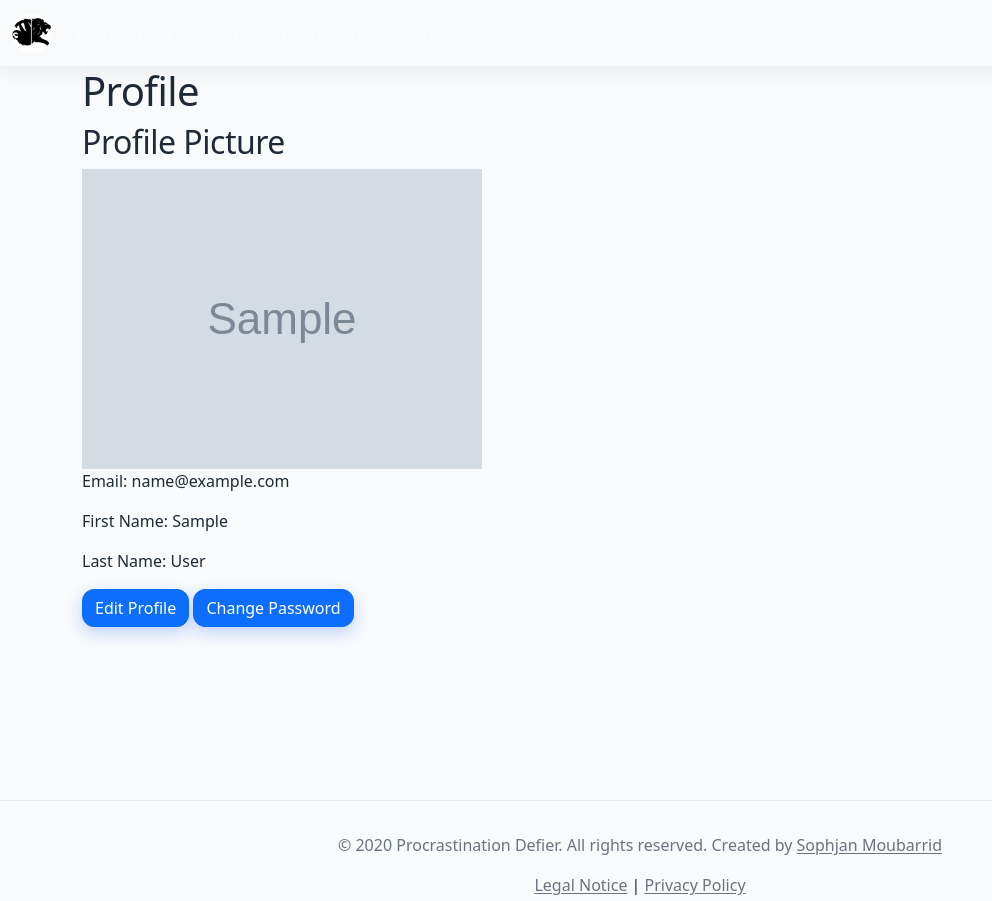
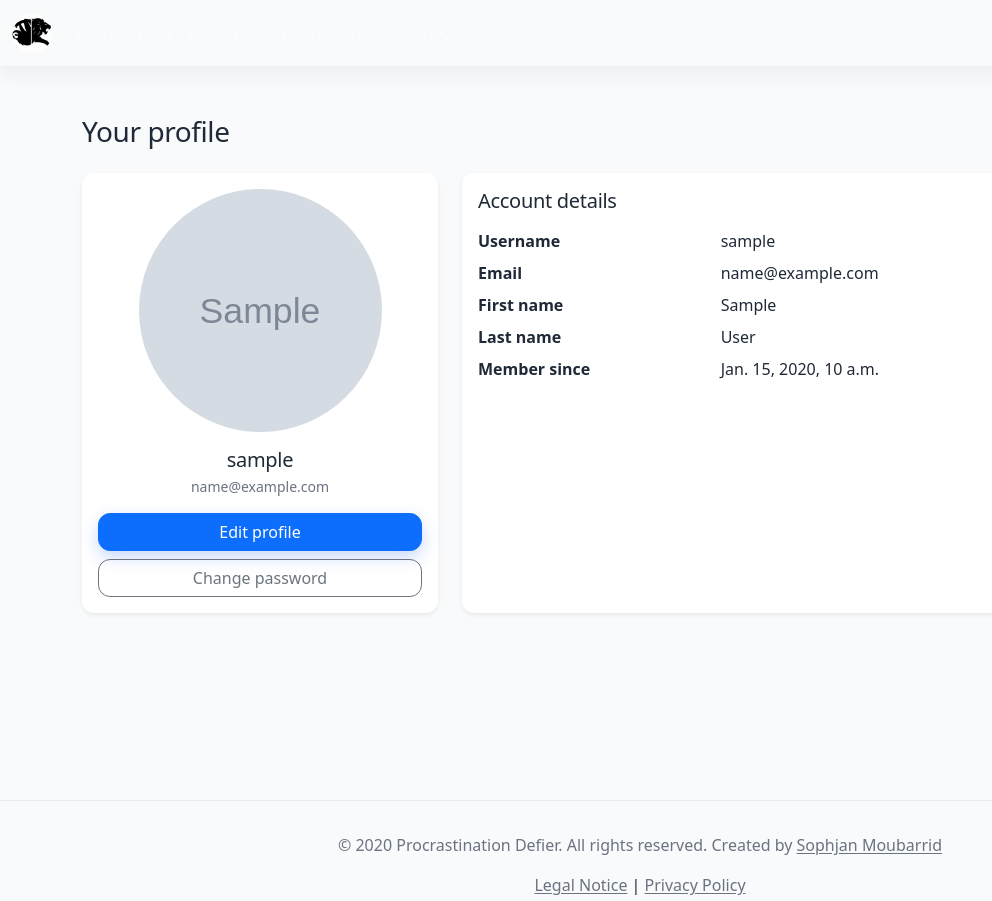
Before and after one commit to fairytaib/procrastination-defier, a Django app: template profiles/templates/profiles/view_user_profile.html in a window 1280 px wide. Shown: the top 901 px of the page, without its empty margins (0-992 px from the left). Run offline with Django 4.2, Linux system fonts and the light colour scheme; the template is opened without the code that fills it: most values are stand-ins (such as "Sample title", 1, 10 or a date in 2020); grey boxes marked "Sample" are stand-in pictures; some libraries are stand-ins or nearby versions.

Commit message:
Design template properly

```diff
--- a/profiles/templates/profiles/view_user_profile.html
+++ b/profiles/templates/profiles/view_user_profile.html
@@ -1,27 +1,71 @@
 {% extends 'base.html' %}
 {% load static %}
-{% load crispy_forms_tags %}
+
 {% block title %}
-Profile
+  Your Profile
 {% endblock %}
 {% block css %}
-
 {% endblock %}
 
 {% block content %}
-<div class="container">
-  <h1>Profile</h1>
-  <h2>Profile Picture</h2>
-  {% if profile.profile_picture %}
-  <img src="{{ profile.profile_picture.url }}" alt="{{ profile.user_username }}'s Profile Picture" />
-  {% else %}
-  <img src="{% static 'images/placeholder/default_profile_image.webp' %}"
-    alt="{{ profile.user_username }}'s Profile Picture" />
-  {% endif %}
-  <p>Email: {{ profile.user_email }}</p>
-  <p>First Name: {{ profile.first_name }}</p>
-  <p>Last Name: {{ profile.last_name }}</p>
-  <a href="{{ account_update_url }}" class="btn btn-primary">Edit Profile</a>
-  <a href="{{ account_change_password_url }}" class="btn btn-primary">Change Password</a>
-</div>
+  <section class="container py-5">
+    <!-- Header -->
+    <header class="mb-4">
+      <h1 class="h3 mb-0">Your profile</h1>
+    </header>
+
+    <div class="row g-4">
+      <!-- Left: Avatar + quick actions -->
+      <div class="col-md-4">
+        <article class="card border-0 shadow-sm h-100">
+          <div class="card-body d-flex flex-column align-items-center text-center">
+            <!-- Avatar (with fallback image) -->
+            <div class="ratio ratio-1x1 w-75 w-md-100 rounded-circle overflow-hidden mb-3">
+              {% if profile.profile_picture %}
+                <img src="{{ profile.profile_picture.url }}" alt="{{ profile.user.username }}'s profile picture" class="w-100 h-100 object-fit-cover" />
+              {% else %}
+                <img src="{% static 'images/placeholder/default_profile_image.webp' %}" alt="{{ profile.user.username }}'s profile picture" class="w-100 h-100 object-fit-cover" />
+              {% endif %}
+            </div>
+
+            <!-- Name + email -->
+            <h2 class="h5 mb-1">{{ profile.user.get_full_name|default:profile.user.username }}</h2>
+            <div class="small text-body-secondary">{{ profile.user.email }}</div>
+
+            <!-- Actions -->
+            <div class="d-grid gap-2 w-100 mt-3">
+              <a href="{% url 'account_update' %}" class="btn btn-primary" aria-label="Edit profile">Edit profile</a>
+              <a href="{% url 'account_change_password' %}" class="btn btn-outline-secondary" aria-label="Change password">Change password</a>
+            </div>
+          </div>
+        </article>
+      </div>
+
+      <!-- Right: Details -->
+      <div class="col-md-8">
+        <article class="card border-0 shadow-sm h-100">
+          <div class="card-body">
+            <h3 class="h5 mb-3">Account details</h3>
+
+            <dl class="row mb-0">
+              <dt class="col-sm-4">Username</dt>
+              <dd class="col-sm-8">{{ profile.user.username }}</dd>
+
+              <dt class="col-sm-4">Email</dt>
+              <dd class="col-sm-8">{{ profile.user.email }}</dd>
+
+              <dt class="col-sm-4">First name</dt>
+              <dd class="col-sm-8">{{ profile.user.first_name|default:'—' }}</dd>
+
+              <dt class="col-sm-4">Last name</dt>
+              <dd class="col-sm-8">{{ profile.user.last_name|default:'—' }}</dd>
+
+              <dt class="col-sm-4">Member since</dt>
+              <dd class="col-sm-8"><time datetime="{{ profile.created_at|date:'c' }}">{{ profile.created_at }}</time></dd>
+            </dl>
+          </div>
+        </article>
+      </div>
+    </div>
+  </section>
 {% endblock %}
```
